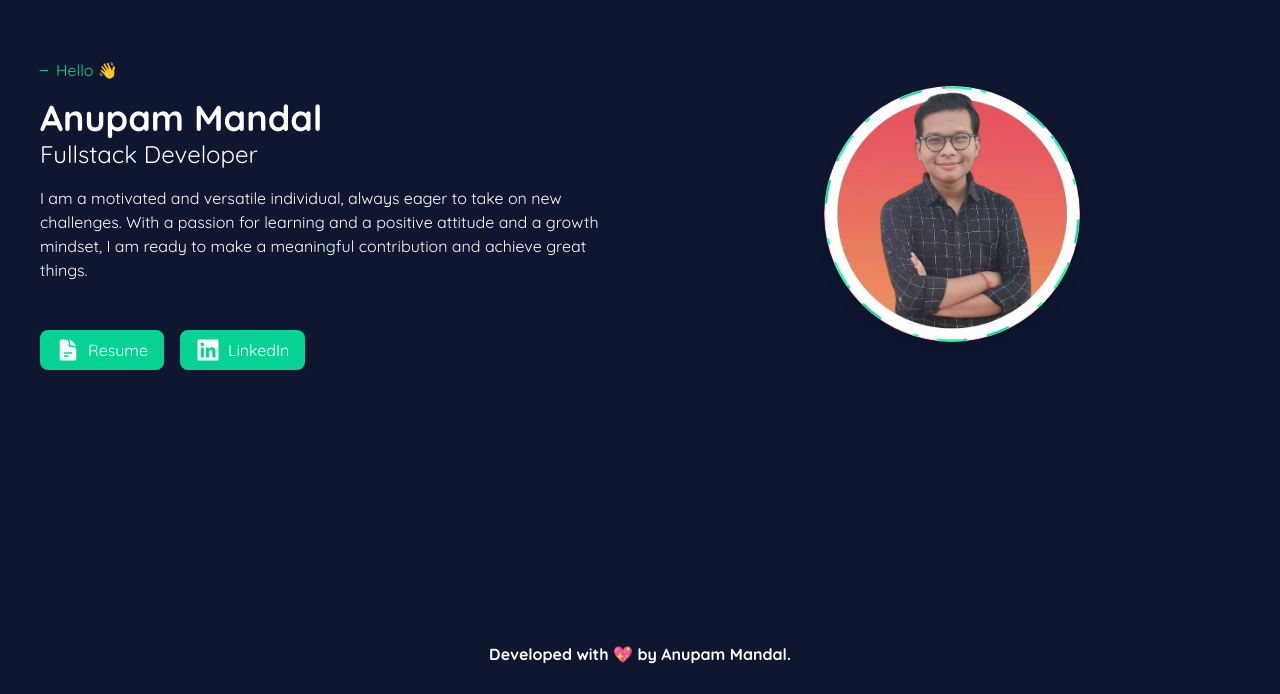
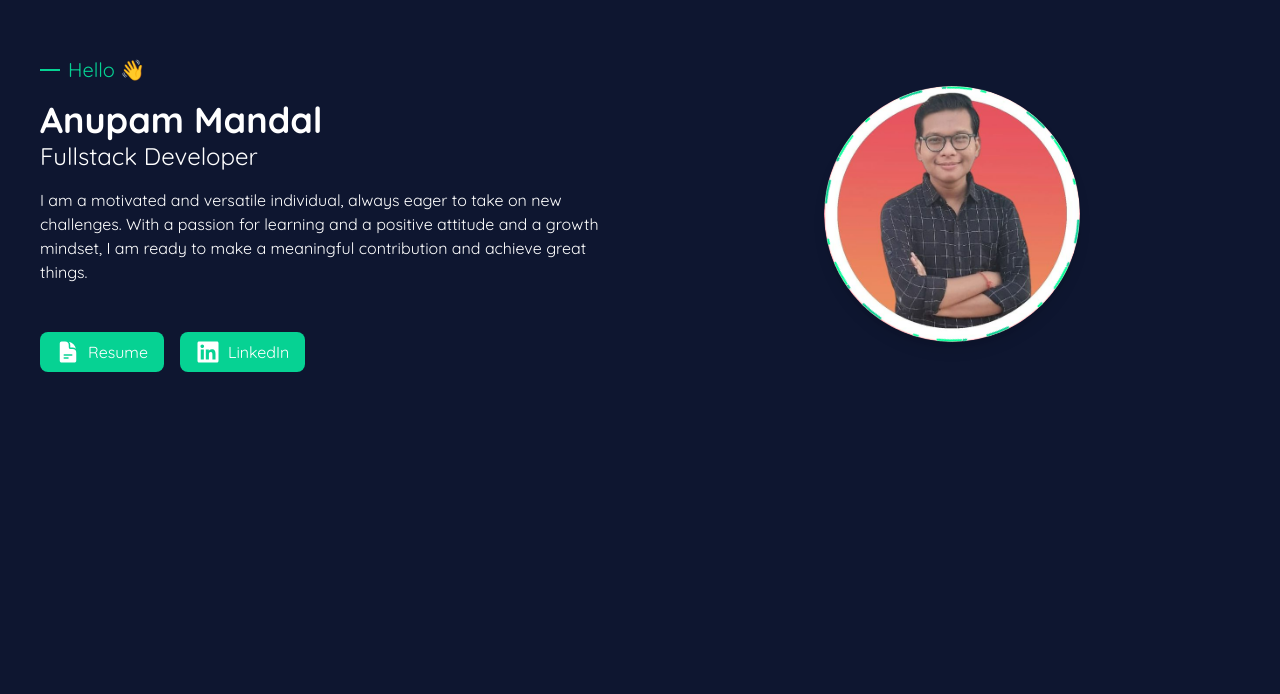
Before and after one commit to Anupam890/Anupam890.github.io, a React (Vite) app: page / in a window 1280 px wide. Shown: the part 266-960 px from the top of the page. After the commit the page ends 880 px from the top, so only its background shows below. Built offline with nearby package versions, Linux system fonts and the light colour scheme.

Commit message:
added resume

```diff
--- a/src/App.jsx
+++ b/src/App.jsx
@@ -28,7 +28,7 @@ const App = () => {
           <Route path="projects" element={<Project />} />
           <Route path="contact" element={<ContactUs />} />
         </Routes>
-        <Footer />
+        {/* <Footer /> */}
       </Router>
     </Fragment>
   );
--- a/src/components/Footer.jsx
+++ b/src/components/Footer.jsx
@@ -2,7 +2,7 @@ import React from 'react';
 
 const Footer = () => {
   return (
-    <div className='h-20 w-full flex font-bold items-center justify-center text-white bg-gray-800 p-5'>
+    <div className='bg-gray-800 p-5'>
       <h3>Developed with 💖 by Anupam Mandal.</h3>
     </div>
   );
--- a/src/components/Home.jsx
+++ b/src/components/Home.jsx
@@ -3,6 +3,7 @@ import image from "../components/assets/image.png";
 import { motion } from "framer-motion";
 import { HiDocumentText } from "react-icons/hi2";
 import { FaLinkedin } from "react-icons/fa";
+import resume from "../components/assets/Anupam_CSE_PKD_172.pdf"
 
 const strokeVariants = {
   animate: {
@@ -31,8 +32,8 @@ const Home = () => {
     <div className="hero-container w-full h-screen flex flex-col-reverse md:flex-row items-center justify-center bg-gray-900 p-4">
       <div className="left-container w-full md:w-1/2 px-6 mb-8 md:mb-0 flex flex-col items-center md:items-start">
         <div className="intro mb-4 flex items-center space-x-2">
-          <div className="line w-2 h-[1px] bg-primary"></div>
-          <p className="text-[#06D293]">Hello 👋</p>
+          <div className="line w-5 h-[2px] bg-primary"></div>
+          <p className="text-[#06D293] text-xl">Hello 👋</p>
         </div>
         <div className="name mb-6 text-center md:text-left">
           <h2 className="text-4xl font-bold text-white">Anupam Mandal</h2>
@@ -46,7 +47,8 @@ const Home = () => {
             className="bg-[#06D293] text-white py-2 px-4 rounded-lg hover:bg-[#04b07a] transition duration-300 flex items-center space-x-2"
             variants={buttonVariants}
             whileHover="hover"
-            href='https://docs.google.com/document/d/1Kt--Wws7x71DqBxAW2ia6Tu637VydS8r/edit?usp=sharing&ouid=110893940167025437253&rtpof=true&sd=true'
+            href={resume}
+            target='_blank'
           >
             <HiDocumentText size={24} />
             <span>Resume</span>
--- a/src/components/resume/Resume.jsx
+++ b/src/components/resume/Resume.jsx
@@ -13,8 +13,8 @@ const containerVariants = {
 
 const Resume = () => {
   return (
-    <div className="resume-container w-full flex flex-col-reverse md:flex-row items-center justify-center gap-2 bg-gray-900 p-4 ">
-      <div className="left-container h-screen flex items-center ">
+    <div className="resume-container w-full flex flex-col-reverse md:flex-row items-center justify-center gap-2 bg-gray-900 p-4">
+      <div className="left-container h-screen flex items-center">
         <motion.div
           className="inner-box text-white"
           initial="hidden"
@@ -48,7 +48,7 @@ const Resume = () => {
           </ul>
         </motion.div>
       </div>
-      <div className="right-container flex-2 p-4 w-full md:w-2/3 mt-4 md:mt-0 md:h-screen">
+      <div className="right-container flex-2 p-4 w-full mt-4 md:mt-0 md:h-screen">
         <Outlet />
       </div>
     </div>
```
Also changed, not shown: 1 other file (tests, documents, lock files or other folders).
